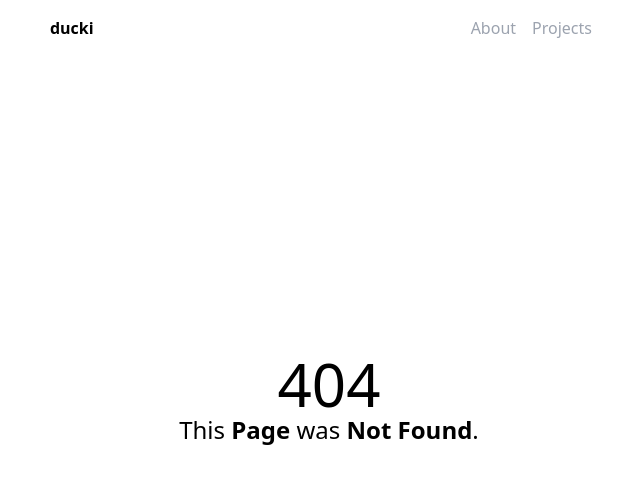
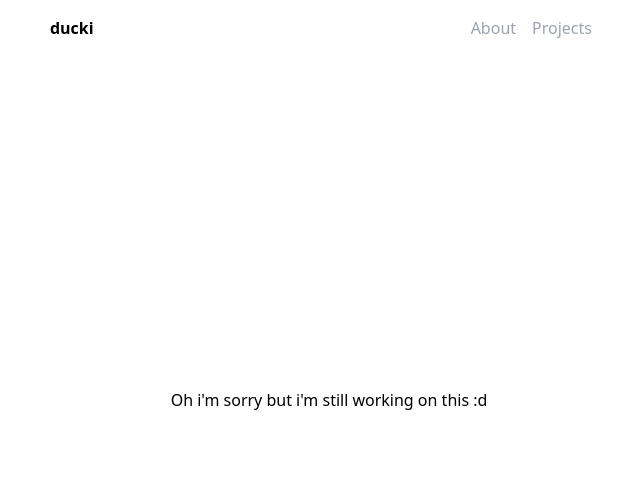
Before and after one commit to du-cki/faaz.dev, a React (Create React App) app: page /project/1 in a window 1280 px wide. Before the commit this address had no page. Shown: the top 484 px of the page, without its empty margins (311-951 px from the left). Built offline with nearby package versions, Linux system fonts and the light colour scheme.

Commit message:
Temp placeholder for now

```diff
--- a/src/App.jsx
+++ b/src/App.jsx
@@ -2,18 +2,16 @@ import React from 'react';
 import { Routes, Route } from 'react-router-dom';
 
 import Home from './pages/Home';
-import About from './pages/About';
+import Construction from './pages/Construction';
 import NotFound from './pages/404';
-import Projects from './pages/Projects';
-import Project from './pages/Project';
 
 export default function App() {
   return (
     <Routes>
       <Route path="/" element={<Home />} />
-      <Route path="/about" element={<About />} />
-      <Route path="/projects" element={<Projects />} />
-      <Route path="/project/:project" element={<Project />} />
+      <Route path="/about" element={<Construction />} />
+      <Route path="/projects" element={<Construction />} />
+      <Route path="/project/:project" element={<Construction />} />
       <Route path="*" element={<NotFound />} />
     </Routes>
   );
--- /dev/null
+++ b/src/pages/Construction.jsx
@@ -0,0 +1,10 @@
+import React from 'react';
+import Container from '../components/container';
+
+export default function Construction() {
+  return (
+    <Container>
+      <h1>Oh i&apos;m sorry but i&apos;m still working on this :d</h1>
+    </Container>
+  );
+}
--- a/src/pages/Home.jsx
+++ b/src/pages/Home.jsx
@@ -28,7 +28,7 @@ export default function Home() {
         </h1>
 
         <div className="flex justify-center items-center">
-          <Link href="https://discord.com/users/651454696208465941" hoverText="le ducki3#8008">
+          <Link href="https://discord.com/users/651454696208465941" hoverText="le ducki3#5564">
             <svg role="img" viewBox="0 0 24 24" xmlns="http://www.w3.org/2000/svg" className="group-hover:fill-blue-600">
               <path d="M20.317 4.3698a19.7913 19.7913 0 00-4.8851-1.5152.0741.0741 0 00-.0785.0371c-.211.3753-.4447.8648-.6083 1.2495-1.8447-.2762-3.68-.2762-5.4868 0-.1636-.3933-.4058-.8742-.6177-1.2495a.077.077 0 00-.0785-.037 19.7363 19.7363 0 00-4.8852 1.515.0699.0699 0 00-.0321.0277C.5334 9.0458-.319 13.5799.0992 18.0578a.0824.0824 0 00.0312.0561c2.0528 1.5076 4.0413 2.4228 5.9929 3.0294a.0777.0777 0 00.0842-.0276c.4616-.6304.8731-1.2952 1.226-1.9942a.076.076 0 00-.0416-.1057c-.6528-.2476-1.2743-.5495-1.8722-.8923a.077.077 0 01-.0076-.1277c.1258-.0943.2517-.1923.3718-.2914a.0743.0743 0 01.0776-.0105c3.9278 1.7933 8.18 1.7933 12.0614 0a.0739.0739 0 01.0785.0095c.1202.099.246.1981.3728.2924a.077.077 0 01-.0066.1276 12.2986 12.2986 0 01-1.873.8914.0766.0766 0 00-.0407.1067c.3604.698.7719 1.3628 1.225 1.9932a.076.076 0 00.0842.0286c1.961-.6067 3.9495-1.5219 6.0023-3.0294a.077.077 0 00.0313-.0552c.5004-5.177-.8382-9.6739-3.5485-13.6604a.061.061 0 00-.0312-.0286zM8.02 15.3312c-1.1825 0-2.1569-1.0857-2.1569-2.419 0-1.3332.9555-2.4189 2.157-2.4189 1.2108 0 2.1757 1.0952 2.1568 2.419 0 1.3332-.9555 2.4189-2.1569 2.4189zm7.9748 0c-1.1825 0-2.1569-1.0857-2.1569-2.419 0-1.3332.9554-2.4189 2.1569-2.4189 1.2108 0 2.1757 1.0952 2.1568 2.419 0 1.3332-.946 2.4189-2.1568 2.4189Z" />
             </svg>
```
